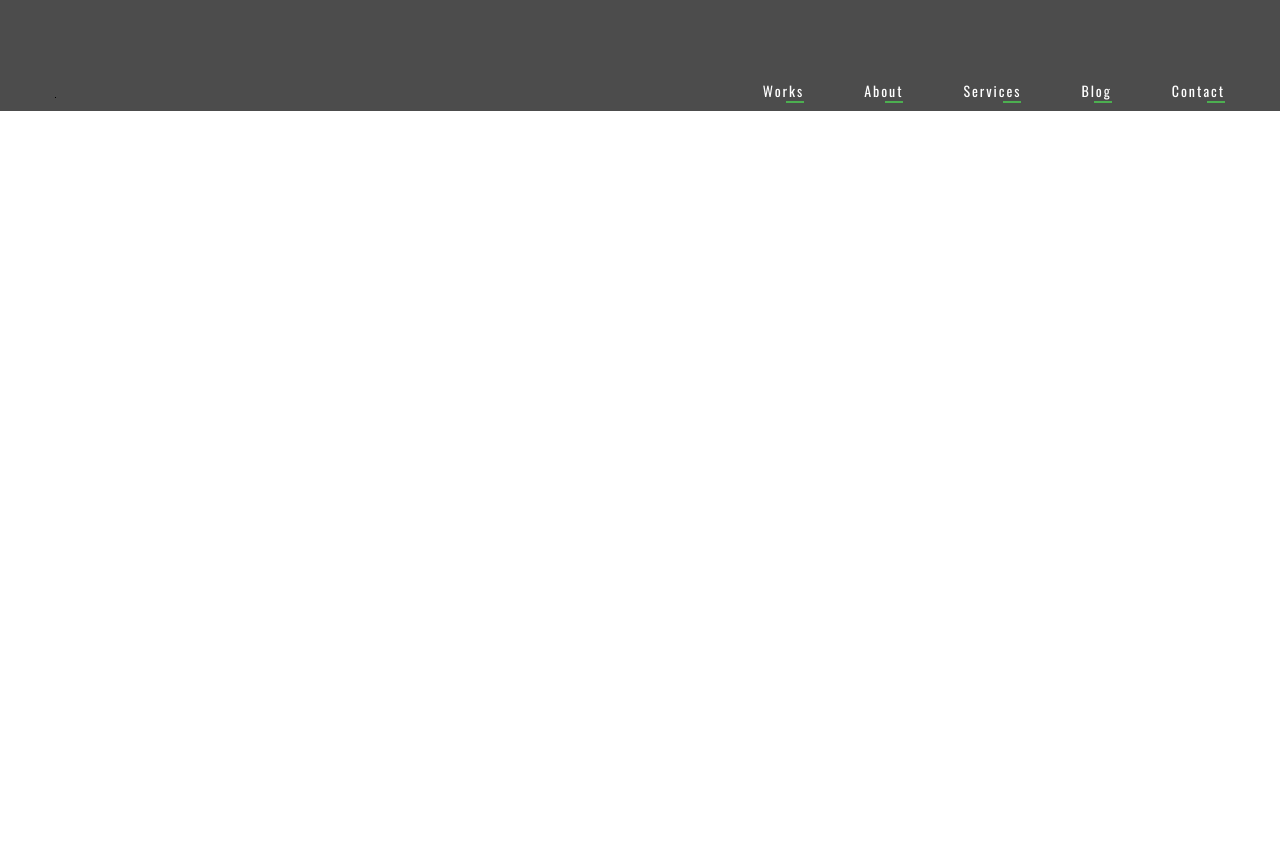
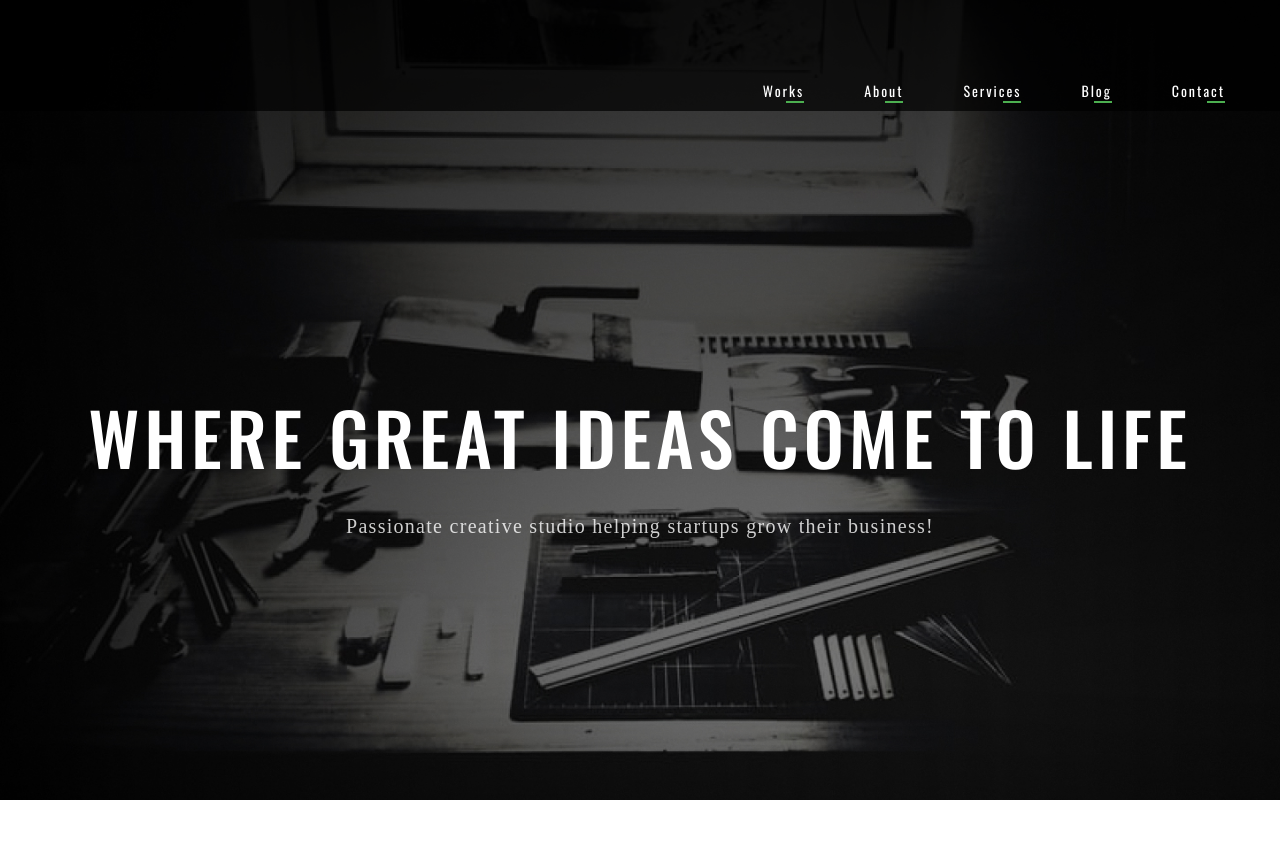
Before and after one commit to SeikoMiryoki/Freebie-Agency, a plain HTML site: page Freebie-Agency/index.html in a window 1280 px wide. Before the commit the page ends 800 px from the top, so only its background shows below. Drawn offline with Linux system fonts and the light colour scheme.

Commit message:
Update index.html

```diff
--- a/Freebie-Agency/index.html
+++ b/Freebie-Agency/index.html
@@ -8,7 +8,8 @@
     <link rel="stylesheet" href="./css/style.css">
 </head>
 <body>
-    <div class="header">
+    <!-- Header start -->
+    <header class="header">
         <div class="wrapper">
             <div class="header__wrapper">
                 <div class="header__logo">
@@ -37,6 +38,23 @@
                 </nav>
             </div>
         </div>
-    </div>
+    </header>
+    <!-- Header end -->
+
+    <!-- Main start -->
+    <main class="main">
+        <section class="hero">
+            <div class="wrapper">
+                <h1 class="hero__title">WHERE GREAT IDEAS COME TO LIFE</h1>
+                <p class="hero__subtitle">Passionate creative studio helping startups grow their business!</p>
+                <div class="slide-controls__wrap">
+                    <p class="slide-control">01</p>
+                    <p class="slide-control">02</p>
+                    <p class="slide-control">03</p>
+                </div>
+            </div>
+        </section>
+    </main>
+    <!-- Main end -->
 </body>
 </html>
```
